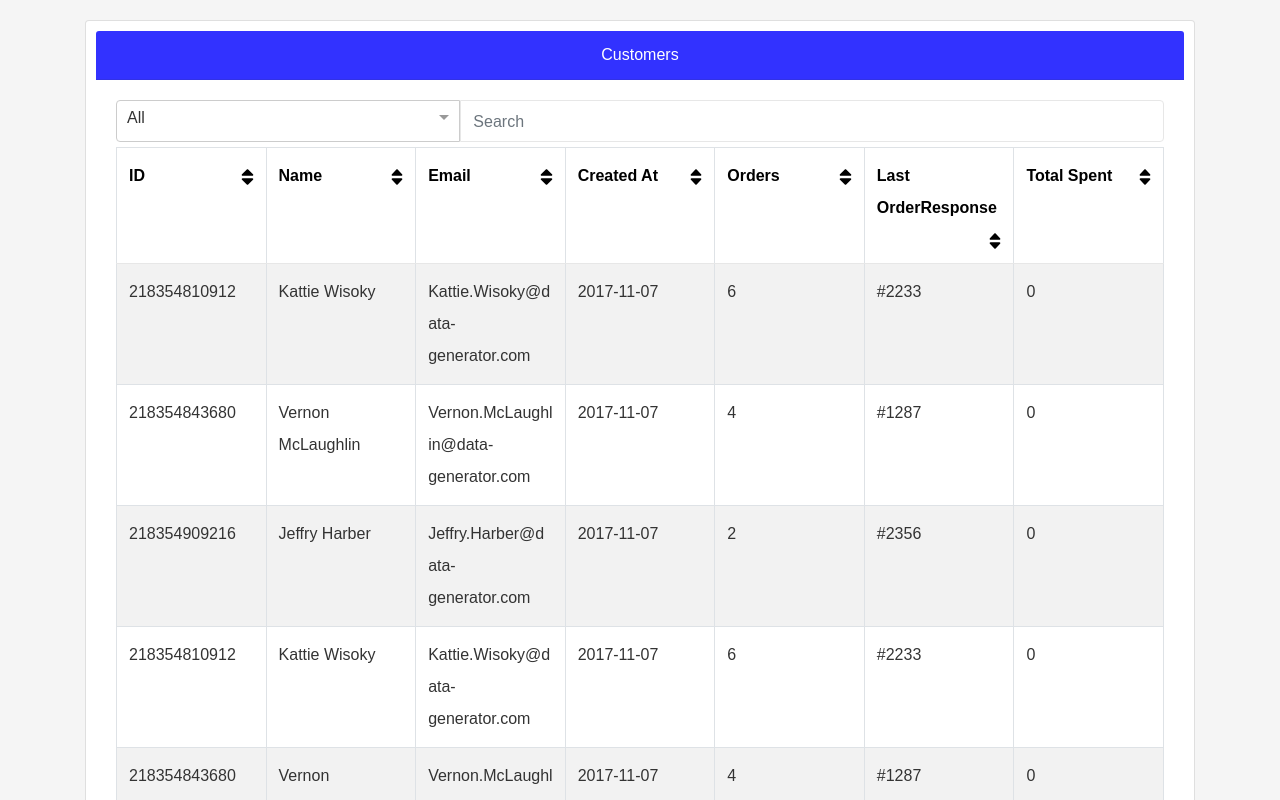
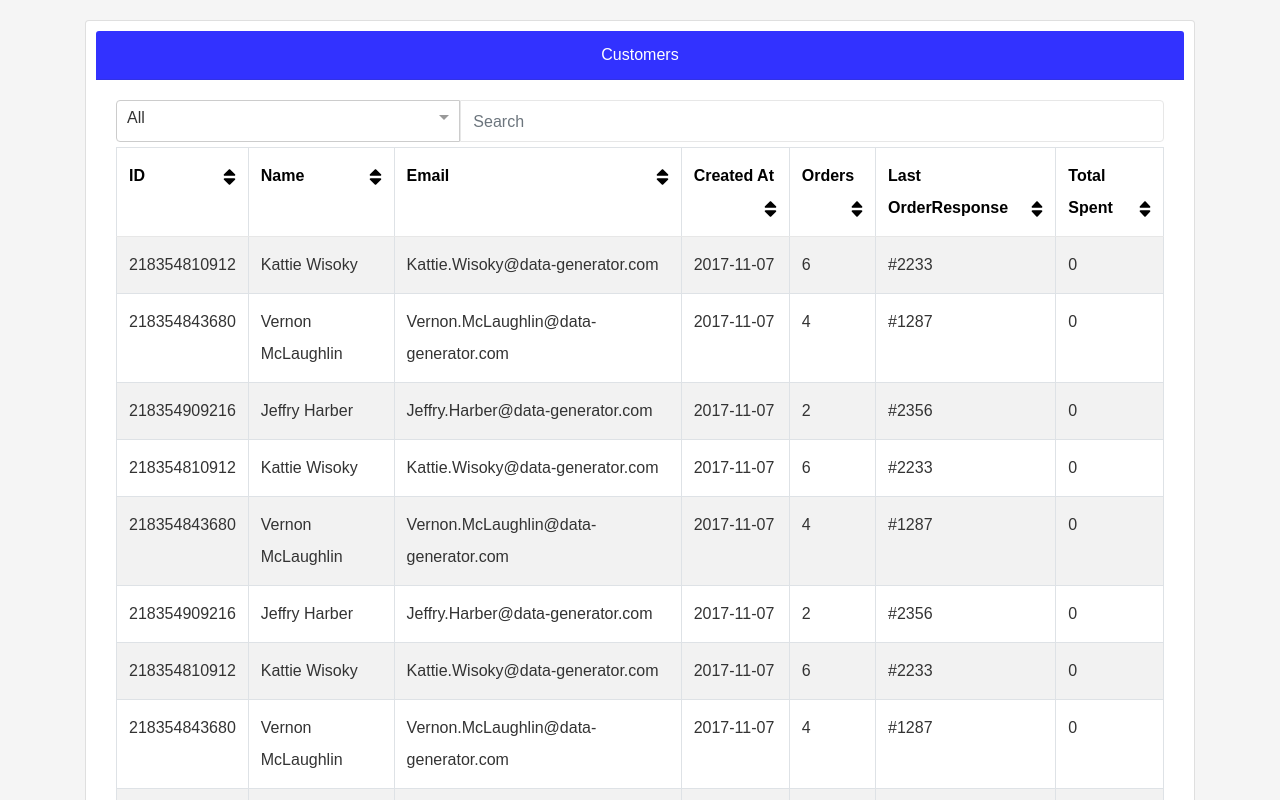
Before and after one commit to miteshtagadiya/react-responsive-data-table, a React app: page / in a window 1280 px wide. Shown: the top 800 px of the page. Built offline with nearby package versions, Linux system fonts and the light colour scheme; what fetch-hoc would draw is missing.

Commit message:
tableStyle Prop passed to Table

```diff
--- a/src/TableContainer.jsx
+++ b/src/TableContainer.jsx
@@ -173,6 +173,7 @@ class TableContainer extends Component {
                   ) : null}
                 </div>
                 <Table
+                  tableStyle={this.props.tableStyle}
                   data={items}
                   head={this.state.head}
                   onRowClick={this.props.onRowClick}
```
